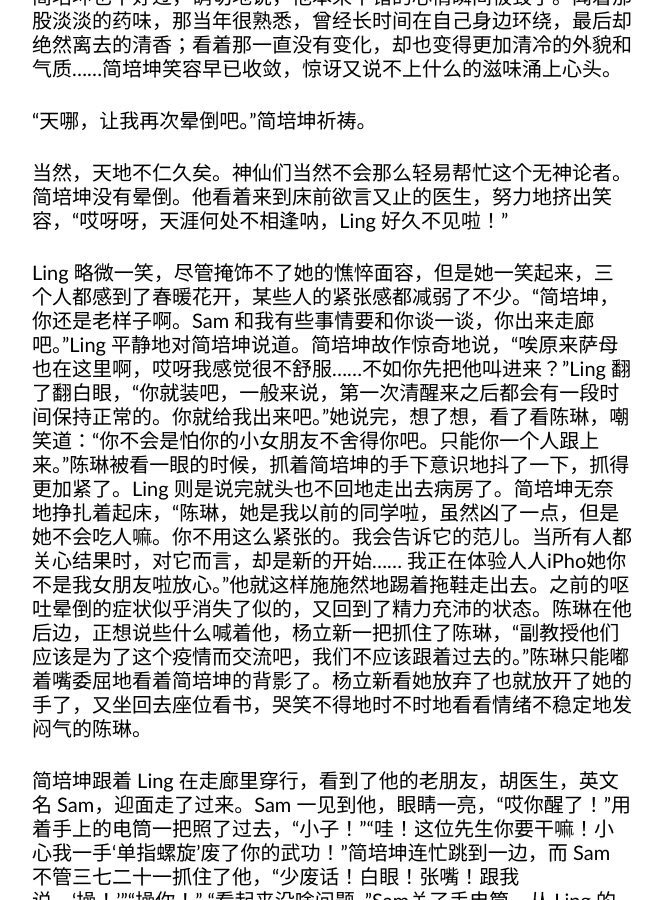
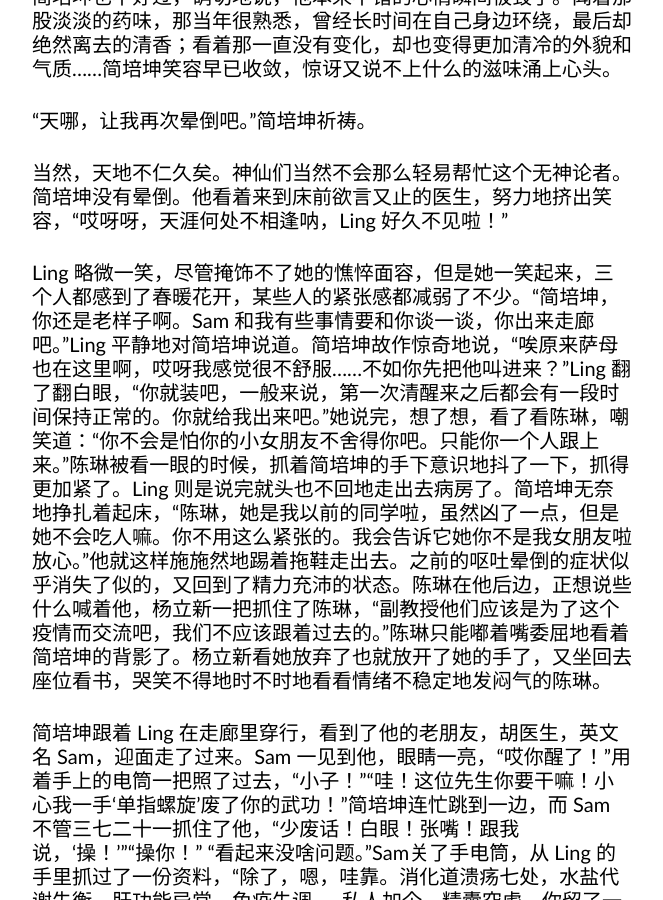
Before and after one commit to fyears/fyears.github.io, a Jekyll site: the page built from newwar/index.md, in a window 1280 px wide and 900 px high, scrolled down 13361 px. Shown: the whole window, without its empty margins (308-971 px from the left). Built offline with Jekyll 4.4.1, drawn with Linux system fonts in a browser that asks for light colours; nearby versions of some CDN libraries; comment, search, counter and statistics services are not loaded.

Commit message:
fix typo

```diff
--- a/newwar/index.md
+++ b/newwar/index.md
@@ -186,7 +186,6 @@ Kinder Lu 看了一下头部受到重击而晕低的仇稻是，放下拿着那
 
 简而言之，陈琳的第六感告诉她，眼前的这个大胸美女医生很危险！看她在简培坤昏迷时看向他的淫荡眼神！听她刚才那发嗲的声音！看她现在的骚首弄姿！
 
-
 可是......自己为什么就不够她骚！陈琳悲愤地想道。
 
 简培坤也不好过，确切地说，他本来不错的心情瞬间被毁了。闻着那股淡淡的药味，那当年很熟悉，曾经长时间在自己身边环绕，最后却绝然离去的清香；看着那一直没有变化，却也变得更加清冷的外貌和气质......简培坤笑容早已收敛，惊讶又说不上什么的滋味涌上心头。
@@ -195,7 +194,7 @@ Kinder Lu 看了一下头部受到重击而晕低的仇稻是，放下拿着那
 
 当然，天地不仁久矣。神仙们当然不会那么轻易帮忙这个无神论者。简培坤没有晕倒。他看着来到床前欲言又止的医生，努力地挤出笑容，“哎呀呀，天涯何处不相逢呐，Ling 好久不见啦！”
 
-Ling 略微一笑，尽管掩饰不了她的憔悴面容，但是她一笑起来，三个人都感到了春暖花开，某些人的紧张感都减弱了不少。“简培坤，你还是老样子啊。Sam 和我有些事情要和你谈一谈，你出来走廊吧。”Ling 平静地对简培坤说道。简培坤故作惊奇地说，“唉原来萨母也在这里啊，哎呀我感觉很不舒服......不如你先把他叫进来？”Ling 翻了翻白眼，“你就装吧，一般来说，第一次清醒来之后都会有一段时间保持正常的。你就给我出来吧。”她说完，想了想，看了看陈琳，嘲笑道：“你不会是怕你的小女朋友不舍得你吧。只能你一个人跟上来。”陈琳被看一眼的时候，抓着简培坤的手下意识地抖了一下，抓得更加紧了。Ling 则是说完就头也不回地走出去病房了。简培坤无奈地挣扎着起床，“陈琳，她是我以前的同学啦，虽然凶了一点，但是她不会吃人嘛。你不用这么紧张的。我会告诉它的范儿。当所有人都关心结果时，对它而言，却是新的开始…… 我正在体验人人iPho她你不是我女朋友啦放心。”他就这样施施然地踢着拖鞋走出去。之前的呕吐晕倒的症状似乎消失了似的，又回到了精力充沛的状态。陈琳在他后边，正想说些什么喊着他，杨立新一把抓住了陈琳，“副教授他们应该是为了这个疫情而交流吧，我们不应该跟着过去的。”陈琳只能嘟着嘴委屈地看着简培坤的背影了。杨立新看她放弃了也就放开了她的手了，又坐回去座位看书，哭笑不得地时不时地看看情绪不稳定地发闷气的陈琳。
+Ling 略微一笑，尽管掩饰不了她的憔悴面容，但是她一笑起来，三个人都感到了春暖花开，某些人的紧张感都减弱了不少。“简培坤，你还是老样子啊。Sam 和我有些事情要和你谈一谈，你出来走廊吧。”Ling 平静地对简培坤说道。简培坤故作惊奇地说，“唉原来萨母也在这里啊，哎呀我感觉很不舒服......不如你先把他叫进来？”Ling 翻了翻白眼，“你就装吧，一般来说，第一次清醒来之后都会有一段时间保持正常的。你就给我出来吧。”她说完，想了想，看了看陈琳，嘲笑道：“你不会是怕你的小女朋友不舍得你吧。只能你一个人跟上来。”陈琳被看一眼的时候，抓着简培坤的手下意识地抖了一下，抓得更加紧了。Ling 则是说完就头也不回地走出去病房了。简培坤无奈地挣扎着起床，“陈琳，她是我以前的同学啦，虽然凶了一点，但是她不会吃人嘛。你不用这么紧张的。我会告诉它她你不是我女朋友啦放心。”他就这样施施然地踢着拖鞋走出去。之前的呕吐晕倒的症状似乎消失了似的，又回到了精力充沛的状态。陈琳在他后边，正想说些什么喊着他，杨立新一把抓住了陈琳，“副教授他们应该是为了这个疫情而交流吧，我们不应该跟着过去的。”陈琳只能嘟着嘴委屈地看着简培坤的背影了。杨立新看她放弃了也就放开了她的手了，又坐回去座位看书，哭笑不得地时不时地看看情绪不稳定地发闷气的陈琳。
 
 简培坤跟着 Ling 在走廊里穿行，看到了他的老朋友，胡医生，英文名 Sam，迎面走了过来。Sam 一见到他，眼睛一亮，“哎你醒了！”用着手上的电筒一把照了过去，“小子！”“哇！这位先生你要干嘛！小心我一手‘单指螺旋’废了你的武功！”简培坤连忙跳到一边，而 Sam 不管三七二十一抓住了他，“少废话！白眼！张嘴！跟我说，‘操！’”“操你！” “看起来没啥问题。”Sam关了手电筒，从 Ling 的手里抓过了一份资料，“除了，嗯，哇靠。消化道溃疡七处，水盐代谢失衡，肝功能异常，免疫失调……私人加个，精囊空虚。你留了一套手术刀在身体里吗？看来你只有一星期了，快写遗嘱吧，我不介意作为你继承人。”他一把搂住了简培坤，继续在走廊之中前进。而简培坤则挣脱了出去，惊吓地问：“真的有这么严重？” Sam 虽似说笑，简培坤也意识到了他病情的严重程度。“他反复呕吐几次，我给他宁神解毒中药后几天又复发了......”一旁的 Ling 插话。
 
@@ -207,11 +206,9 @@ Ling 略微一笑，尽管掩饰不了她的憔悴面容，但是她一笑起来
 
 “这么凶狠！”简培坤倒吸一口冷气，“那么我是不是应该离你远一点？”“没有用。我们至今仍然不知道病情是如何传播的嘛。要患病那么早就患了吧。”他看了看简培坤，“Ling 也在这里工作了很久，一样没有事。”“我不是......”简培坤恼怒地挥了挥手，但 Sam 不鸟他，继续说了下去，“这里是小泽玛丽亚医院，一个日本人捐赠办的，红港的疫情防疫中心定在这里。我之前受聘在这里做院长，现在被任派为应急疫情处理委员会会长，已经蹲在这里很久啦。”简培坤撇撇嘴，“有什么了不起的。”“是没什么了不起的，”Sam 摊摊手，“所以我现在很头疼。来，”他把一幅动态的画面展现出来。
 
-
 触目惊心。简培坤看着华夏的各个地区相应的出现红点，就像青春期的小女生面上的痘痘那样一颗一颗地爆出来......而且浓度逐渐加深，Sam 放大着解说，“华东华中华南相继爆发疫情。离奇的是，它们的时间相差不远，我们调查没有发现有什么跨省的游客传播什么病菌的迹象，人口密集的地区当然是越严重的。全国症状都类似，有特别严重的昏迷，成为植物人，最可怕的是！全国已经有几十例确切因为这个疫情死亡了！当然为了维护社会稳定，新闻媒体已经被控制，公开在媒体上的只有十几例而已。大陆已经进入最高级别的疫情警告状态，红港这里情况也很严重，都是最高级别警告。你可能太久没上过街了吧，否则你会发现现在街上都是空荡荡的，因为不是被送到医院就是躲在家里了！”简培坤想了一想，似乎之前陈琳有和他说过一下类似“警告状态”什么的，但是他们师徒三人都住在红港大学内部，又与世隔绝了半个月，又都不是看新闻的人，竟然一无所知！简培坤收起了他的嘻皮笑脸——事实上他现在也笑不出来了，“其他国家呢？”
 
 Sam 脸色更加严肃了，“其他国家没有报告出现类似症状！只在华夏境内！事实上，如果不是因为找不到病毒病菌的话，我们早认为是生化战了！但偏偏一头雾水。”简培坤皱起了眉头：“这个有可能么？！那么现在没有什么缓和措施了？！”“有。实际上，其他国家也进驻了一些专家过来帮忙。米国的西唯制药厂甚至有了一项西药，可以有效缓解患了这种病的人的症状，甚至轻度的人表现上是被治愈了！但是！他们是要收钱的！他们不公开药方！米国政府只是随意赠送了一些，然后表示他们的专利受法律保护，他们要卖而且不公开药方的话政府也无能为力！那个强制公开缓和艾滋病的药的药房的案例忽然之间就没效了！华夏政府只有谈判，哈！看看团购能不能优惠！但都是杯水车薪！”Sam 越说越激动，“他们口口声声的人道主义精神呢！维护世界和平安定呢！我射他一脸口水！米帝亡我之心不死！”简培坤看着他手舞足蹈，感到一些头疼，无奈地说，“谁叫我们不发达啊，自然只有任人宰割了。”Sam 一听到就萎了，“是啊，当时我和一些同事被骂得狗血淋头，确实没办法，谁叫我们技术不够呢。之后我们分析了那些西药的成分，只是很普通的有机物无机物，见鬼的还有 Vitamin C！就是合成不能！此外，似乎 Ling 领导的中医药小组最近有一些进展，他们的宁神的药房对一些人有作用。这还是在进一步研究之中。”
-
 
 “好吧，你和我扯了一大堆，就是要把我拉入你的攻关小组里吧！”简培坤想了想，理清了前因后果，无奈地摊摊手，“谁叫我心软呢～”Sam烦闷地挥挥手，隔空把简培坤抽了一巴掌，“我们现在有一个比较不很专业的负责病人心理舒缓的小组，你去挂个职，非常时期，程序一切从简了。其实当初我想拉你进来，但似乎你负责研究而不是实用的吧。但现在既然难得有这么一个心理学方面的专业病人......你去想想怎样在心理上为大家缓和紧张情绪吧。”“喷你一脸，心理学一直都是以应用为基础的！你这个心理学盲！好吧，你既然哭着求我，我就勉为其难答应你。”简培坤无奈地说道。Sam 扬了扬手叫他自己找另外一个办公室报到。
 
```
